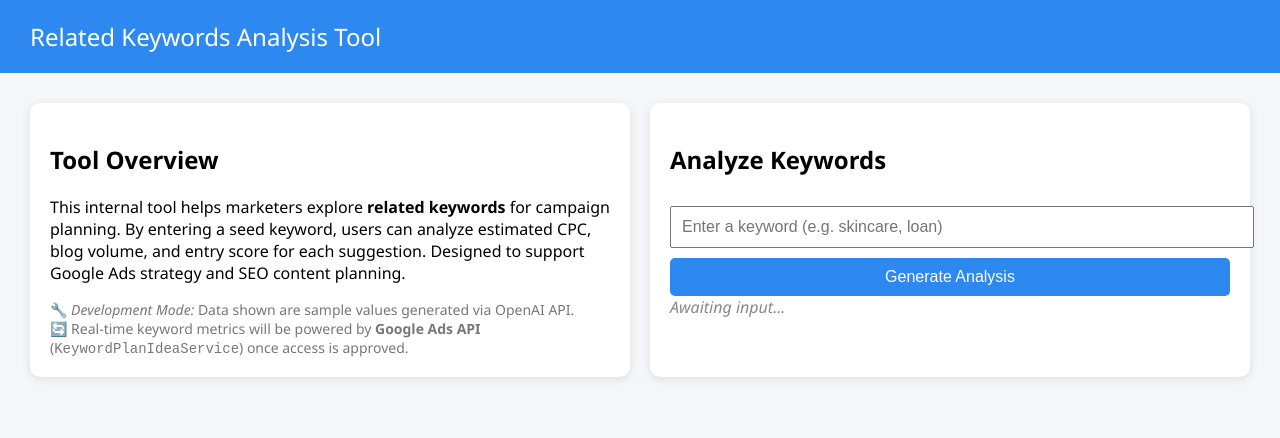
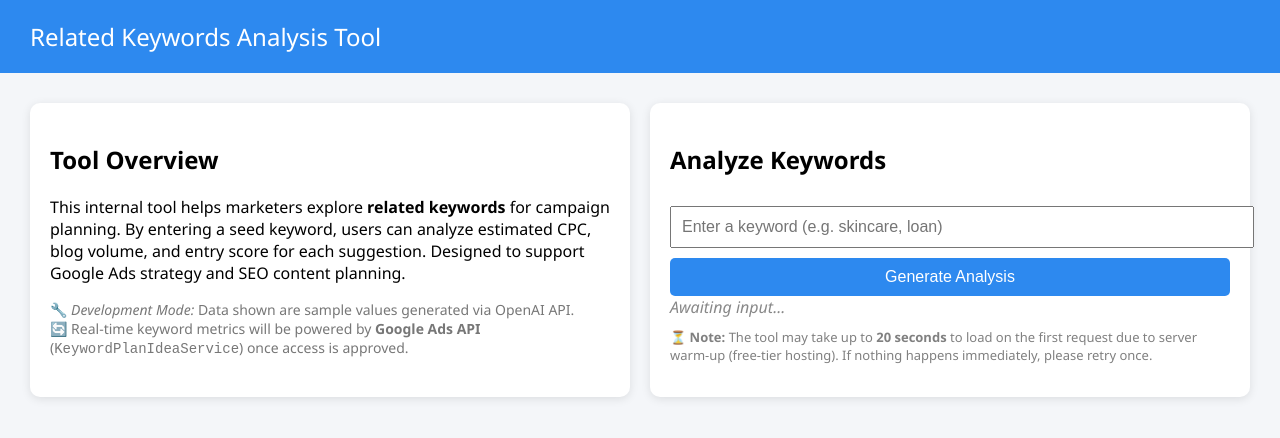
Before and after one commit to mg-365/MG-solutions-dashboard, a website: page index.html in a window 1280 px wide. Drawn offline with Linux system fonts and the light colour scheme.

Commit message:
Update index.html

```diff
--- a/index.html
+++ b/index.html
@@ -88,6 +88,11 @@
       <input type="text" id="keyword" placeholder="Enter a keyword (e.g. skincare, loan)">
       <button onclick="fetchInsights()">Generate Analysis</button>
       <div id="result" class="loading">Awaiting input...</div>
+
+      <p style="font-size: 13px; color: gray; margin-top: 10px;">
+        ⏳ <strong>Note:</strong> The tool may take up to <strong>20 seconds</strong> to load on the first request due to server warm-up (free-tier hosting).
+        If nothing happens immediately, please retry once.
+      </p>
     </div>
   </main>
 
```
